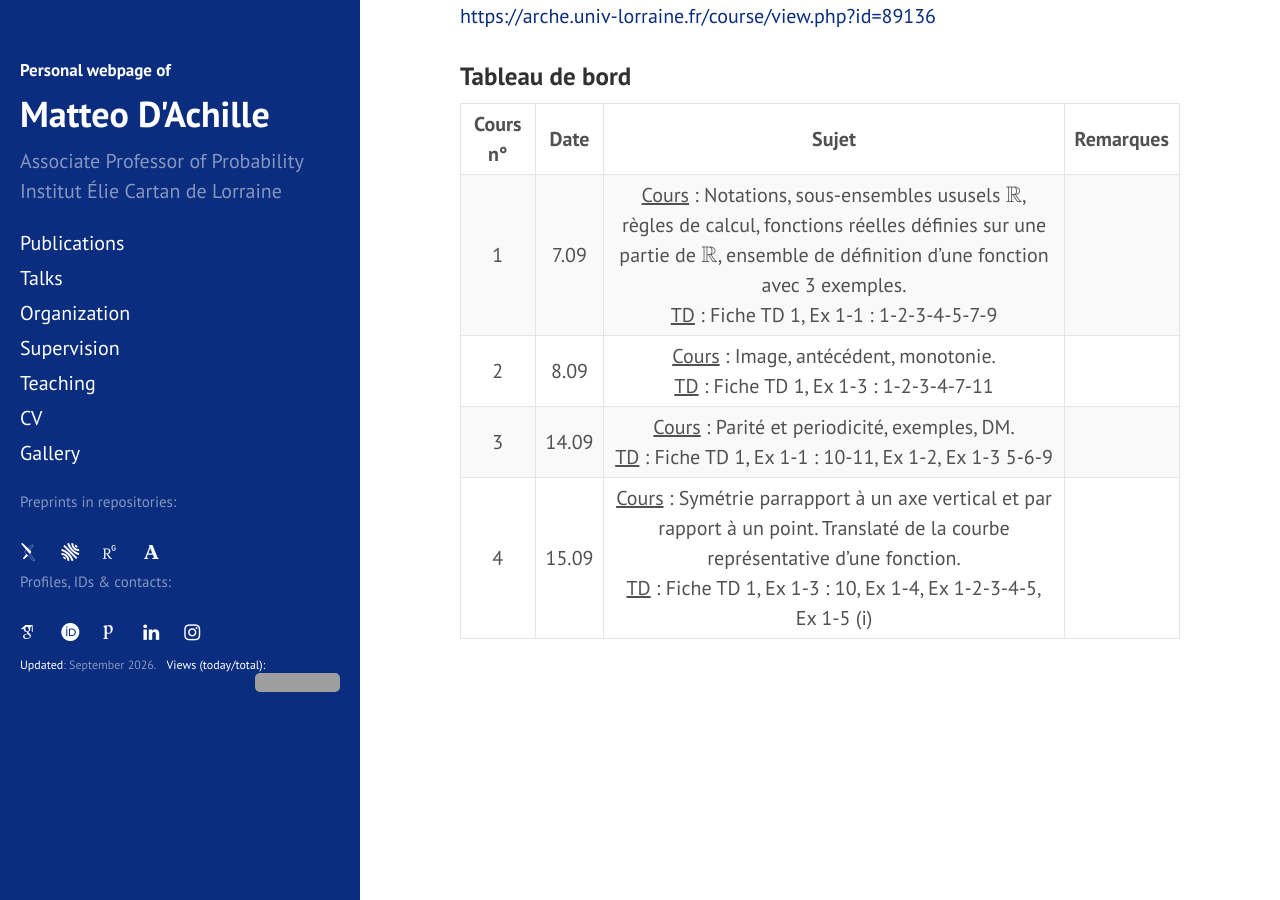
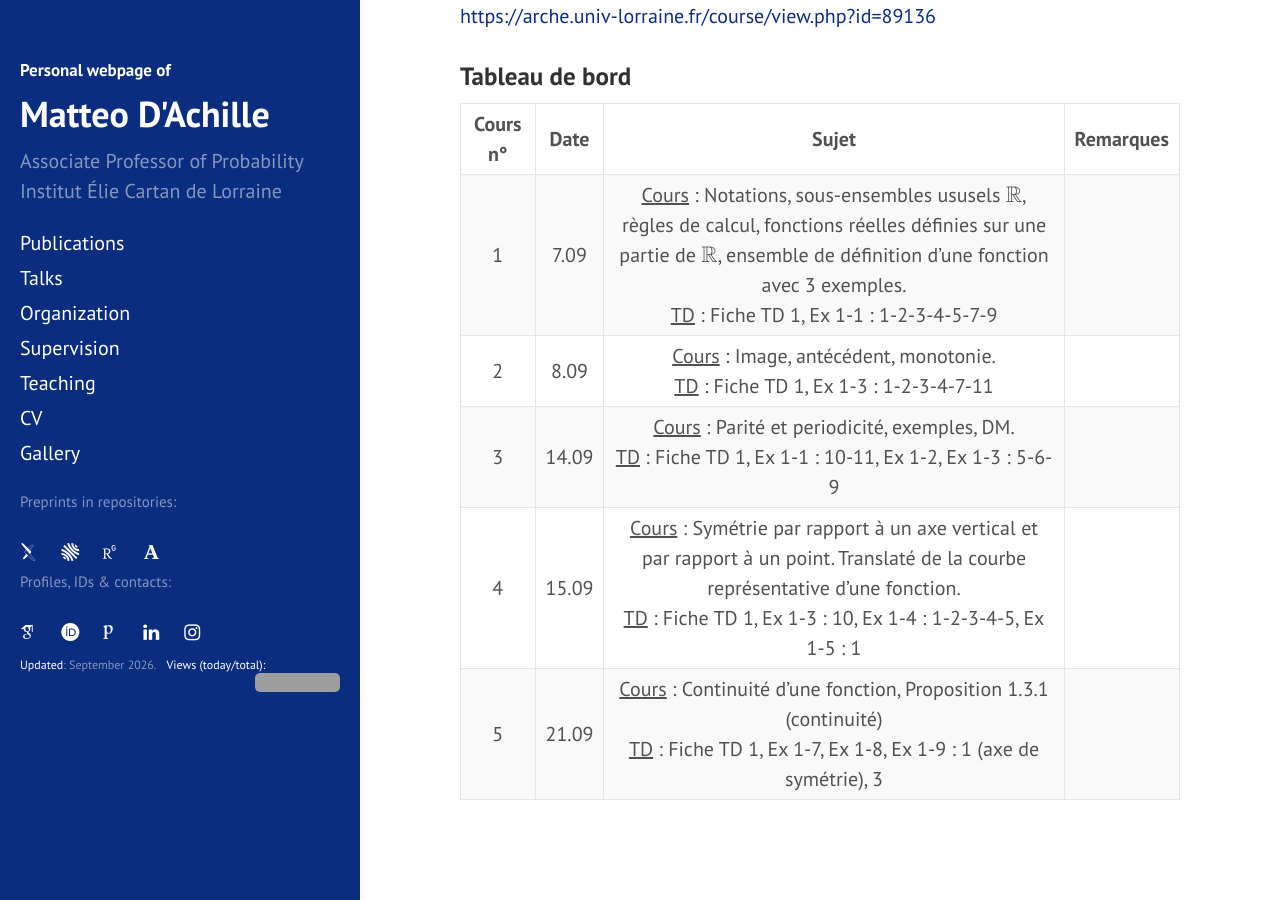
Before and after one commit to matteodachille/matteodachille.github.io, a Jekyll site: the page built from _courses/Analysis1-2026.md, in a window 1280 px wide and 900 px high, scrolled down 653 px. Built offline with Jekyll 4.4.1, drawn with Linux system fonts in a browser that asks for light colours; nearby versions of some CDN libraries; some web fonts are replaced; grey boxes are pictures that could not be loaded.

Commit message:
Updated L1 Analyse 1

```diff
--- a/_courses/Analysis1-2026.md
+++ b/_courses/Analysis1-2026.md
@@ -32,5 +32,6 @@ Pour le materiel de cours ainsi que les annonces communs voir : <br/> [https://a
 |:---: | :---: | :---: | ------- | ------- |
 | 1 | 7.09  |  <u>Cours</u> : Notations, sous-ensembles ususels \\(\mathbb{R}\\), règles de calcul, fonctions réelles définies sur une partie de \\(\mathbb{R}\\), ensemble de définition d'une fonction avec 3 exemples.  <br/><u>TD</u> : Fiche TD 1, Ex 1-1 : 1-2-3-4-5-7-9| |
 | 2 | 8.09  |  <u>Cours</u> : Image, antécédent, monotonie.  <br/><u>TD</u> : Fiche TD 1, Ex 1-3 : 1-2-3-4-7-11 | |
-| 3 | 14.09  |  <u>Cours</u> : Parité et periodicité, exemples, DM.  <br/><u>TD</u> : Fiche TD 1, Ex 1-1 : 10-11, Ex 1-2, Ex 1-3 5-6-9 | |
-| 4 | 15.09  |  <u>Cours</u> : Symétrie parrapport à un axe vertical et par rapport à un point. Translaté de la courbe représentative d'une fonction. <br/><u>TD</u> : Fiche TD 1, Ex 1-3 : 10, Ex 1-4, Ex 1-2-3-4-5, Ex 1-5 (i) | |
+| 3 | 14.09  |  <u>Cours</u> : Parité et periodicité, exemples, DM.  <br/><u>TD</u> : Fiche TD 1, Ex 1-1 : 10-11, Ex 1-2, Ex 1-3 : 5-6-9 | |
+| 4 | 15.09  |  <u>Cours</u> : Symétrie par rapport à un axe vertical et par rapport à un point. Translaté de la courbe représentative d'une fonction. <br/><u>TD</u> : Fiche TD 1, Ex 1-3 : 10, Ex 1-4 : 1-2-3-4-5, Ex 1-5 : 1 | |
+| 5 | 21.09  |  <u>Cours</u> : Continuité d'une fonction, Proposition 1.3.1 (continuité) <br/><u>TD</u> : Fiche TD 1, Ex 1-7, Ex 1-8, Ex 1-9 : 1 (axe de symétrie), 3 | |
```
